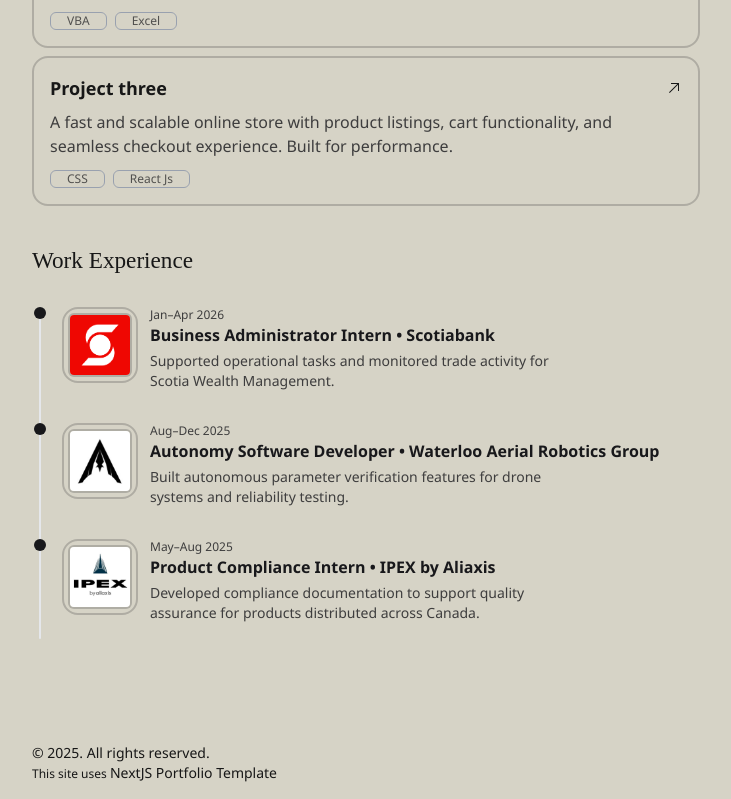
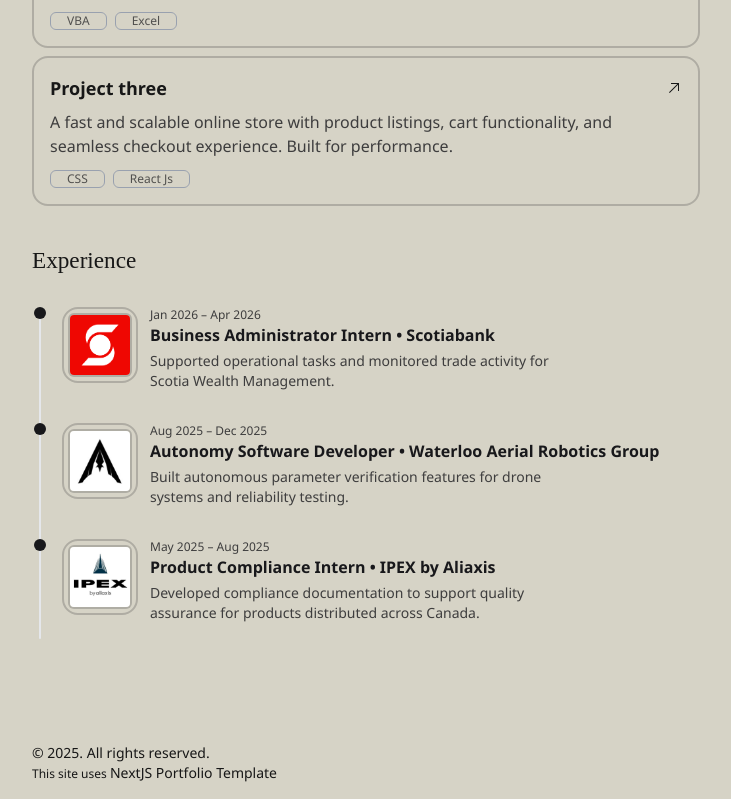
Before and after one commit to msilvadiaz/portfolio-website, a Next.js app: page / in a window 1280 px wide. Shown: the part 692-1491 px from the top of the page, without its empty margins (274-1005 px from the left). Built offline with nearby package versions, Linux system fonts and the light colour scheme.

Commit message:
modified text

```diff
--- a/src/app/components/Experience.jsx
+++ b/src/app/components/Experience.jsx
@@ -4,7 +4,7 @@ export default function Experience() {
     return (
         <>
             <div className="mt-10 scroll-mt-14" id="experience">
-                <h2 className="text-xl font-medium section-heading">Work Experience</h2>
+                <h2 className="text-xl font-medium section-heading">Experience</h2>
                 <div className="mt-6">
                     <ol className="relative space-y-8 before:absolute before:-ml-px before:h-full before:w-0.5 before:rounded-full before:bg-gray-200 dark:before:bg-gray-500 mt-4 p-2">
                         {experience.map((item, index) => {
--- a/src/data/data.js
+++ b/src/data/data.js
@@ -62,7 +62,7 @@ export const experience = [
         role: "Business Administrator Intern",
         company: "Scotiabank",
         description: "Supported operational tasks and monitored trade activity for Scotia Wealth Management.",
-        date: "Jan–Apr 2026",
+        date: "Jan 2026 – Apr 2026",
         logo: "/scotiabank.png",
         logoAlt: "Scotiabank logo",
         link: "https://www.scotiawealthmanagement.com/ca/en/about-us.html",
@@ -71,7 +71,7 @@ export const experience = [
         role: "Autonomy Software Developer",
         company: "Waterloo Aerial Robotics Group",
         description: "Built autonomous parameter verification features for drone systems and reliability testing.",
-        date: "Aug–Dec 2025",
+        date: "Aug 2025 – Dec 2025",
         logo: "/WARG.png",
         logoAlt: "Waterloo Aerial Robotics Group logo",
         link: "https://www.uwarg.com/",
@@ -80,7 +80,7 @@ export const experience = [
         role: "Product Compliance Intern",
         company: "IPEX by Aliaxis",
         description: "Developed compliance documentation to support quality assurance for products distributed across Canada.",
-        date: "May–Aug 2025",
+        date: "May 2025 – Aug 2025",
         logo: "/IPEX.png",
         logoAlt: "IPEX logo",
         link: "https://ipexna.com/",
```
